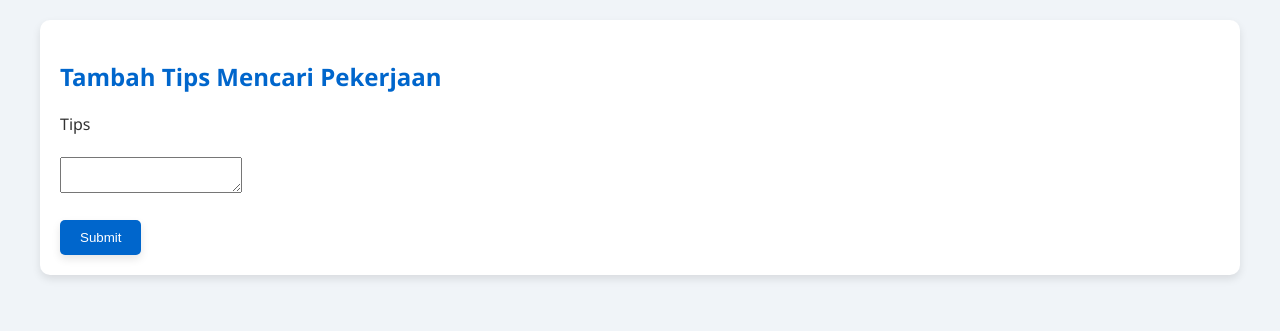
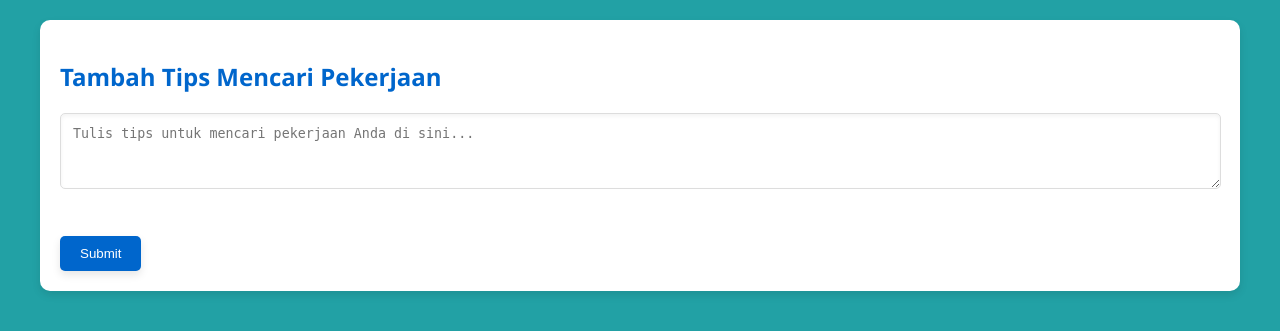
Before and after one commit to KalfinSyah/web-info-lowongan-pekerjaan, a PHP site: page /tambah_tips_mencari_pekerjaan.php in a window 1280 px wide. Shown: the top 331 px of the page. Run offline with PHP 8.4, Linux system fonts and the light colour scheme; a user stored in the database is signed in.

Commit message:
mengubah tampilan beberapa halaman

```diff
--- a/css/index.css
+++ b/css/index.css
@@ -13,18 +13,15 @@
     font-weight: bolder;
 }
 
-/* width */
 ::-webkit-scrollbar {
     width: 5px;
 }
 
-  /* Track */
 ::-webkit-scrollbar-track {
     box-shadow: inset 0 0 5px grey;
     border-radius: 10px;
 }
 
-  /* Handle */
 ::-webkit-scrollbar-thumb {
     background: #848484;
     border-radius: 10px;
@@ -48,6 +45,10 @@
 
 .bg-warna-4{
     background-color: #FDBE34;
+}
+
+.bg-warna-5{
+    background-color: #22a1a5;
 }
 
 .ip-con {
@@ -132,7 +133,7 @@
 .ipk-tmp h2 {
     margin-top: 0;
 }
-/* navbar.css */
+
 .navbar {
     background-color: #0066cc;
     color: #ffffff;
@@ -197,8 +198,6 @@
     background-color: #004999;
 }
 
-
-/* general.css */
 body {
     font-family: Arial, sans-serif;
     background-color: #f0f4f8;
@@ -214,9 +213,6 @@ body {
     padding: 20px;
 }
 
-
-
-/* links.css */
 a.reset, a.apply {
     background-color: #0066cc;
     color: #ffffff;
@@ -238,7 +234,6 @@ a.reset:active, a.apply:active {
     background-color: #004999;
 }
 
-/* sections.css */
 #welcoming, .daftarLokerDivHome, .tipsMencariPekerjaanHome, .allDaftarLokerDiv, .formTambahLoker, .allTipsDiv, .historyDiv {
     background-color: #ffffff;
     border-radius: 10px;
@@ -251,7 +246,6 @@ h2 {
     color: #0066cc;
 }
 
-/* tables.css */
 table {
     width: 100%;
     border-collapse: collapse;
@@ -277,7 +271,6 @@ td {
     background-color: #f9f9f9;
 }
 
-/* buttons.css */
 button.apply {
     background-color: #0066cc;
     color: #ffffff;
@@ -315,3 +308,15 @@ form input[type="submit"] {
 form input[type="submit"]:hover {
     background-color: #005bb5;
 }
+
+form textarea {
+    width: 100%;
+    max-width: 1135px;
+    min-height: 50px;
+    padding: 12px;
+    border: 1px solid #ddd;
+    border-radius: 5px;
+    box-shadow: 0 2px 4px rgba(0, 0, 0, 0.05) inset;
+    resize: vertical;
+    margin-bottom: 20px;
+}
--- a/tambah_tips_mencari_pekerjaan.php
+++ b/tambah_tips_mencari_pekerjaan.php
@@ -17,16 +17,14 @@
     <link rel="stylesheet" href="css/index.css">
     <title>Tambah Tips Mencari Pekerjaan</title>
 </head>
-<body>
+<body class="bg-warna-5">
     <?php require_once('./php/template/navbar.php'); ?>
 
     <div class="container">
 
         <form action="" method="post" class="formTambahLoker">
             <h2>Tambah Tips Mencari Pekerjaan</h2>
-
-            <label for="profesi">Tips</label><br><br>
-            <textarea name="tips" id=""></textarea><br><br>
+            <textarea name="tips" placeholder="Tulis tips untuk mencari pekerjaan Anda di sini..."></textarea><br><br>
 
             <input type="submit" value="Submit">
         </form>
```
Also changed, not shown: css/login.css (+10 -1 lines), css/profile.css (+12 -0 lines).
